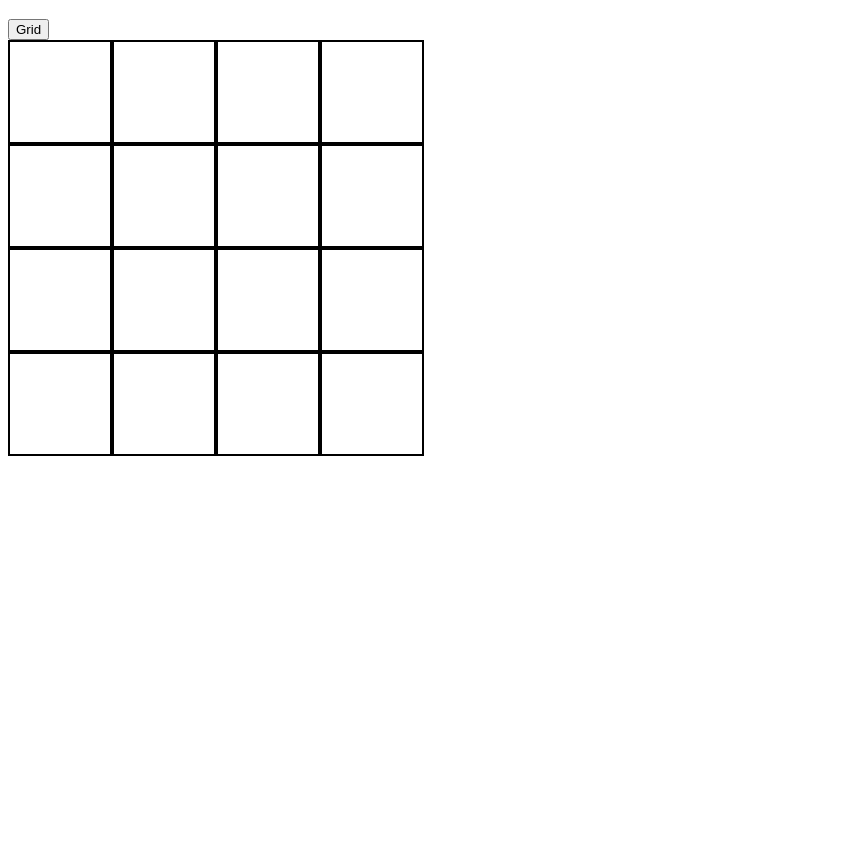
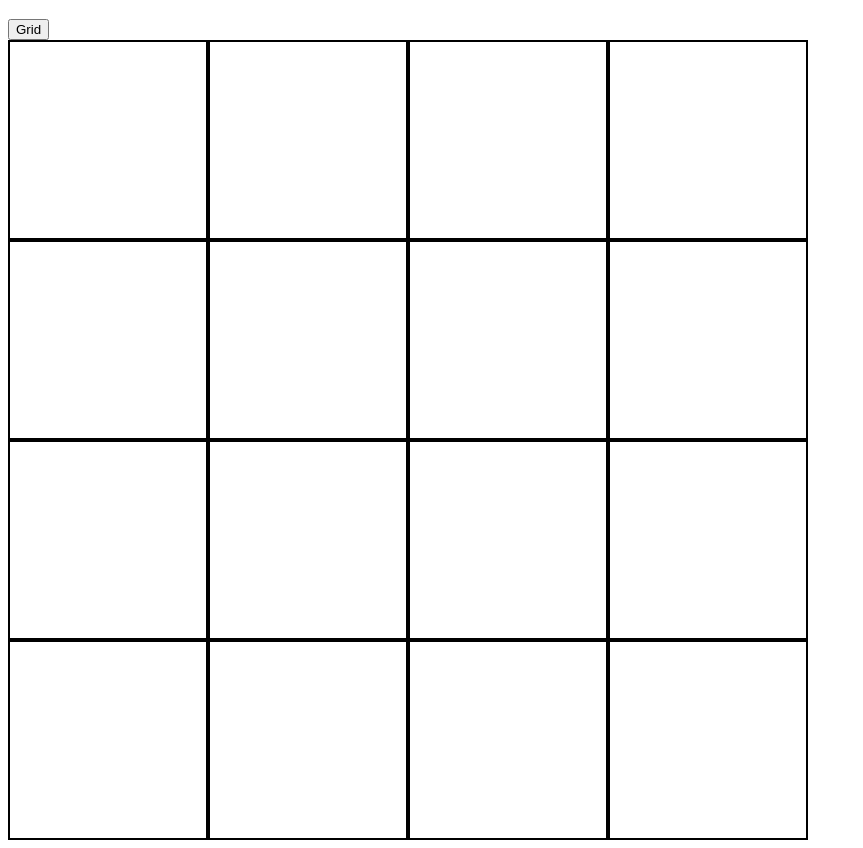
Before and after one commit to theleanbow/etch-a-sketch, a plain HTML site: page index.html in a window 1280 px wide. Shown: the part 61-909 px from the top of the page, without its empty margins (0-863 px from the left). Before the commit the page ends 800 px from the top, so only its background shows below. Drawn offline with Linux system fonts and the light colour scheme.

Commit message:
Remove hard code values

```diff
--- a/script.js
+++ b/script.js
@@ -1,23 +1,32 @@
-let div = Array.from(Array(4), () => new Array(4));
+let sq = 4;
+const length = 800;
+let div = Array.from(Array(sq), () => new Array(sq));
 container = [];
 const button = document.querySelector("button");
-for (let i = 0; i < 4; i++) {
+
+button.addEventListener("click", function () {
+  sq = prompt("Enter the number of squares per row ");
+});
+
+for (let i = 0; i < sq; i++) {
   container[i] = document.createElement("div");
   container[i].style.display = "flex";
   button.insertAdjacentElement("afterend", container[i]);
-  for (let j = 0; j < 4; j++) {
+  for (let j = 0; j < sq; j++) {
     div[i][j] = document.createElement("div");
     div[i][j].classList.add("square");
     //css in js
-    // div[i][j].style.margin = "0px";
-    // div[i][j].style.padding = "0px";
-    //div[i][j].style.width = "100px";
-    //div[i][j].style.height = "100px";
+    div[i][j].style.margin = "0px";
+    div[i][j].style.padding = "0px";
+    div[i][j].style.width = `${length / sq}px`;
+    div[i][j].style.height = `${length / sq}px`;
+    div[i][j].style.border = "2px solid black";
+    // div[i][j].style[border - sizing] = "border-box";
     container[i].appendChild(div[i][j]);
   }
 }
 squares = document.querySelectorAll(".square");
-for (let i = 0; i < 16; i++) {
+for (let i = 0; i < sq * sq; i++) {
   squares[i].addEventListener("mouseover", function () {
     squares[i].classList.add("colorTrial");
   });
--- a/style.css
+++ b/style.css
@@ -1,9 +1,10 @@
 .square {
-  width: 100px;
-  height: 100px;
-  margin: 0;
-  padding: 0;
-  border: 2px solid black;
+  /* width: 100px; */
+  /* height: 100px; */
+  /* margin: 0; */
+  /* padding: 0; */
+  /* border: 2px solid black; */
+  box-sizing: border-box;
 }
 
 .colorTrial {
```
